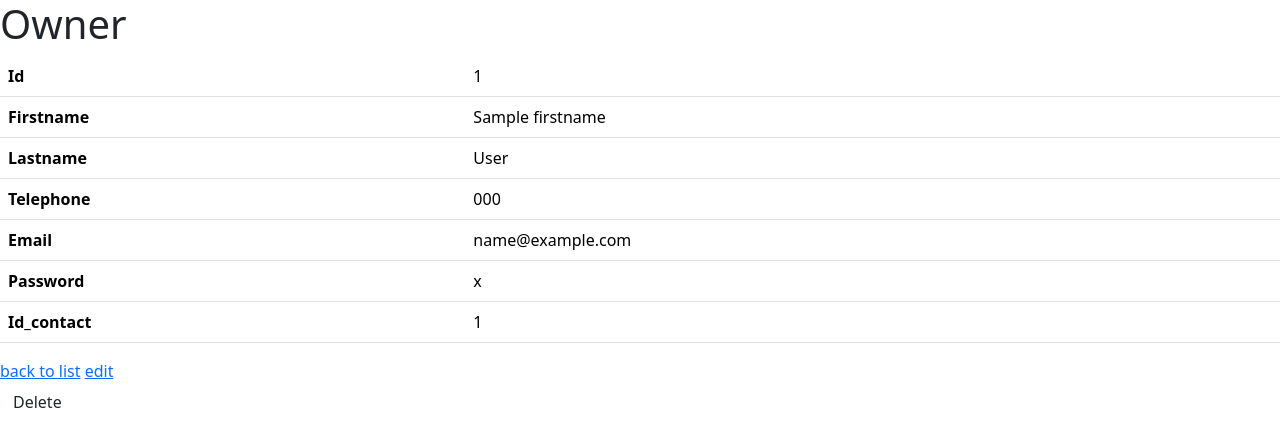
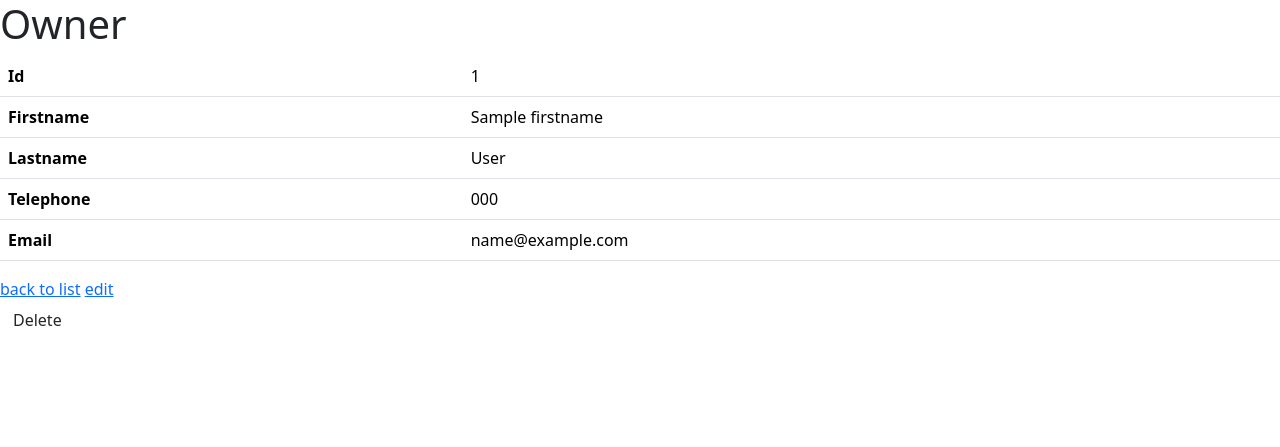
Before and after one commit to matgiard/progica, a Symfony app: template templates/owner/show.html.twig in a window 1280 px wide. Shown: the top 447 px of the page. Run offline with Twig, Linux system fonts and the light colour scheme; the template is opened without the code that fills it: most values are stand-ins (such as "Sample title", 1, 10 or a date in 2020); some libraries are stand-ins or nearby versions.

Commit message:
update owner twig

```diff
--- a/templates/owner/show.html.twig
+++ b/templates/owner/show.html.twig
@@ -27,14 +27,6 @@
                 <th>Email</th>
                 <td>{{ owner.email }}</td>
             </tr>
-            <tr>
-                <th>Password</th>
-                <td>{{ owner.password }}</td>
-            </tr>
-            <tr>
-                <th>Id_contact</th>
-                <td>{{ owner.idContact }}</td>
-            </tr>
         </tbody>
     </table>
 
```
